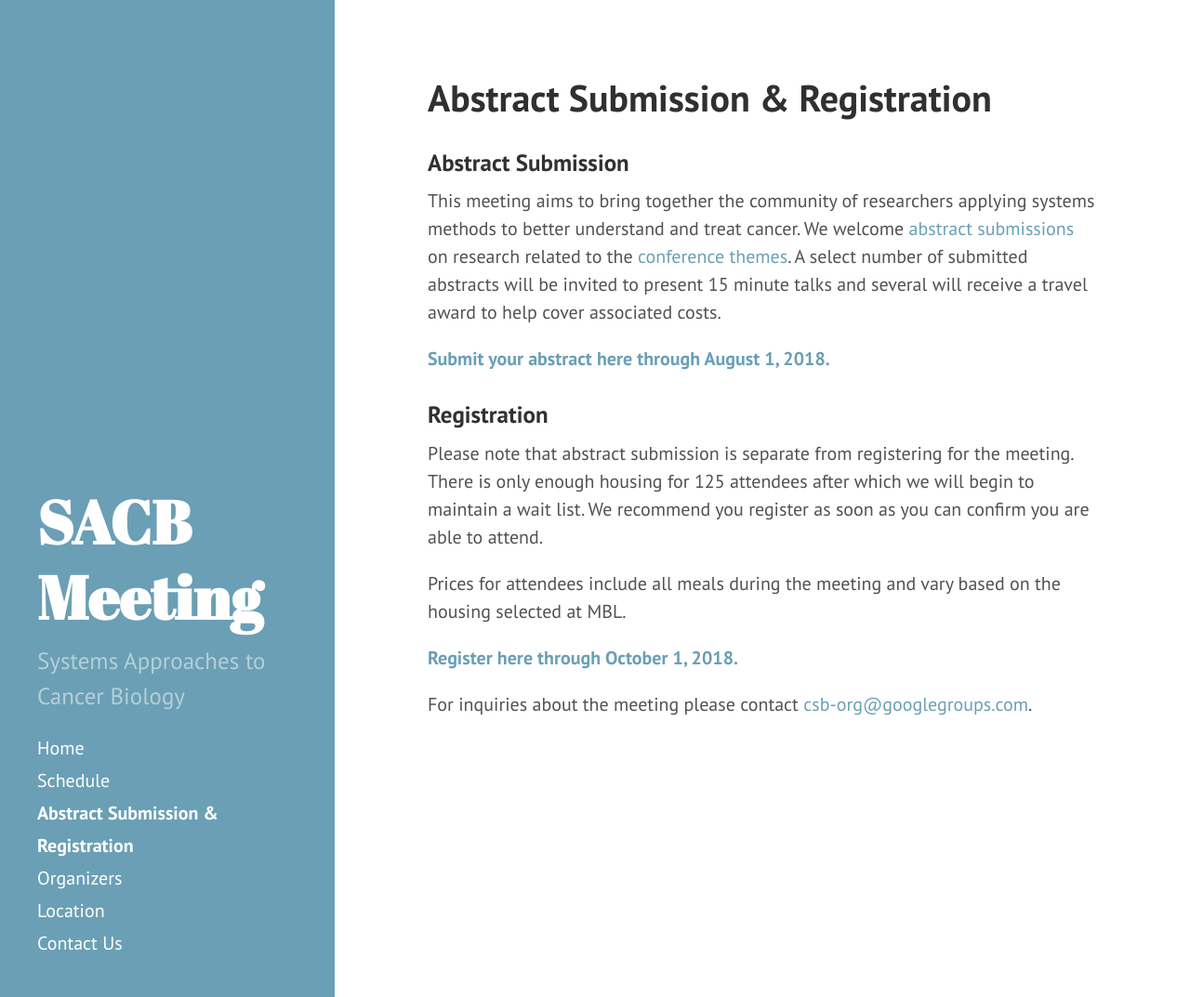
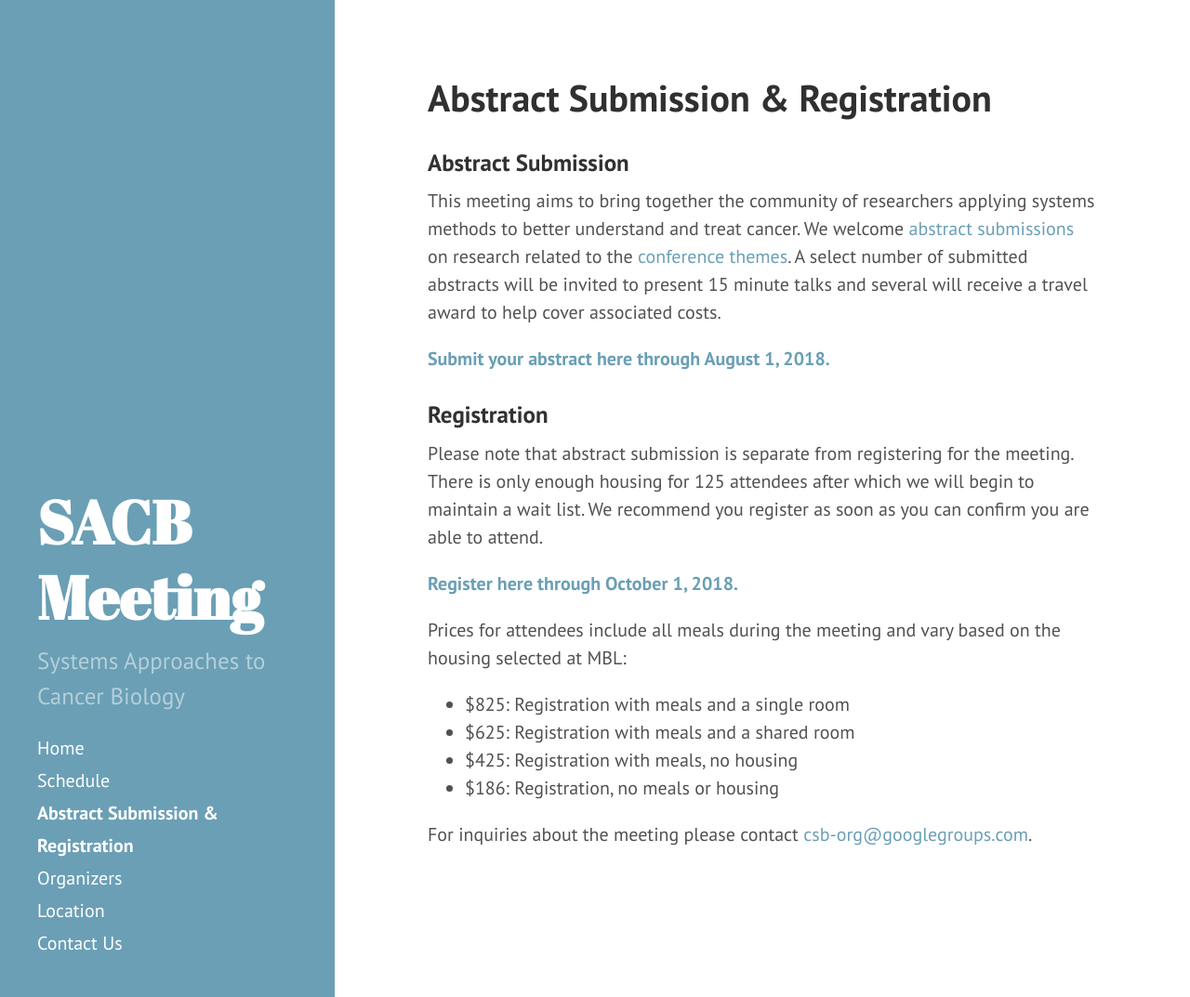
Before and after one commit to AECCSB/sacb-meeting, a Jekyll site: the page built from registration-abstract-submission.md, in a window 1280 px wide and 1073 px high. Shown: the whole window at 93% size. Built offline with Jekyll 4.4.1, drawn with Linux system fonts in a browser that asks for light colours.

Commit message:
Update registration-abstract-submission.md

```diff
--- a/registration-abstract-submission.md
+++ b/registration-abstract-submission.md
@@ -13,8 +13,13 @@ This meeting aims to bring together the community of researchers applying system
 
 Please note that abstract submission is separate from registering for the meeting. There is only enough housing for 125 attendees after which we will begin to maintain a wait list. We recommend you register as soon as you can confirm you are able to attend.
 
-Prices for attendees include all meals during the meeting and vary based on the housing selected at MBL.
-
 **[Register here through October 1, 2018.](https://mbl-web.ungerboeck.com/reg/reg_p1_form.aspx?oc=10&ct=STDCONF&eventid=11528)**
 
+Prices for attendees include all meals during the meeting and vary based on the housing selected at MBL:
+
+- $825: Registration with meals and a single room
+- $625: Registration with meals and a shared room
+- $425: Registration with meals, no housing
+- $186: Registration, no meals or housing
+
 For inquiries about the meeting please contact <csb-org@googlegroups.com>.
```
